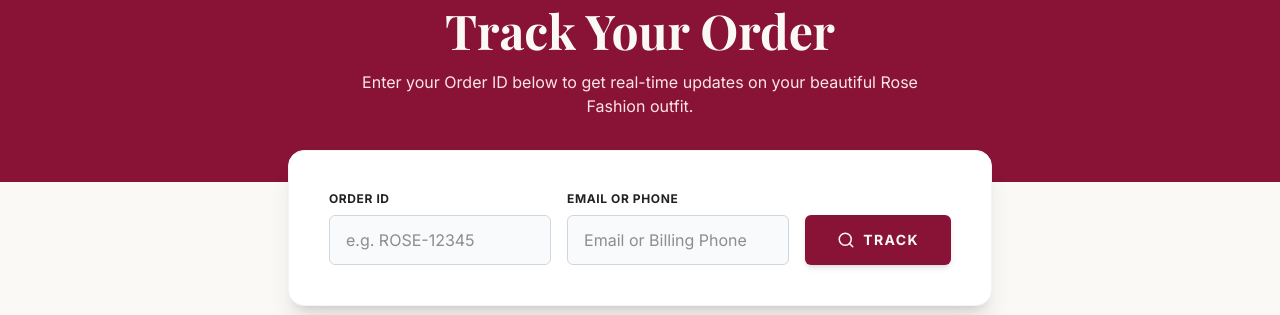
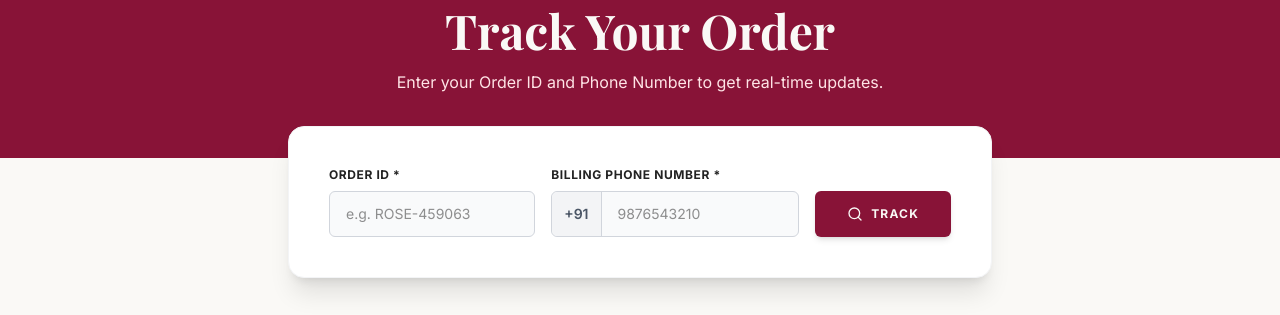
Before and after one commit to rosefashiondesigner313-afk/Rose-Fashion-Designer-s-Store, a Next.js app: page /track-order in a window 1280 px wide. Shown: the part 191-506 px from the top of the page. Built offline with nearby package versions, Linux system fonts and the light colour scheme; no server answers; a web font is replaced by a local one.

Commit message:
UI fixed Order tracking corrected and login password able to see with eye icon

```diff
--- /dev/null
+++ b/src/app/api/orders/track/route.ts
@@ -0,0 +1,38 @@
+import { NextResponse } from 'next/server';
+import connectToDatabase from '@/lib/mongodb';
+import Order from '@/models/Order';
+
+export async function GET(req: Request) {
+  try {
+    const { searchParams } = new URL(req.url);
+    const orderId = searchParams.get('orderId');
+    const phone = searchParams.get('phone');
+
+    if (!orderId || !phone) {
+      return NextResponse.json({
+        success: false,
+        message: 'Order ID and Phone Number are both required to track.'
+      }, { status: 400 });
+    }
+
+    await connectToDatabase();
+
+    // 🚀 Strict Security: Order ID AND Phone number dono match hone chahiye
+    const order = await Order.findOne({
+      orderId: orderId.trim(),
+      'shippingAddress.phone': phone.trim()
+    });
+
+    if (!order) {
+      return NextResponse.json({
+        success: false,
+        message: 'No order found matching this Order ID and Phone Number.'
+      }, { status: 404 });
+    }
+
+    return NextResponse.json({ success: true, order });
+  } catch (error) {
+    console.error('Track order error:', error);
+    return NextResponse.json({ success: false, message: 'Internal server error' }, { status: 500 });
+  }
+}
--- a/src/app/track-order/page.tsx
+++ b/src/app/track-order/page.tsx
@@ -1,17 +1,52 @@
 'use client';
 
-import { useState } from 'react';
+import { useState, useEffect } from 'react';
+import { useSearchParams } from 'next/navigation';
 import { Search, Package, CheckCircle2, Truck, Home } from 'lucide-react';
 
 export default function TrackOrderPage() {
-  const [orderId, setOrderId] = useState('');
-  const [isTracking, setIsTracking] = useState(false);
+  const searchParams = useSearchParams();
+  const initialOrderId = searchParams.get('id') || '';
 
-  // Fake submit function UI check karne ke liye
-  const handleTrack = (e: React.FormEvent) => {
+  const [orderId, setOrderId] = useState(initialOrderId);
+  const [phone, setPhone] = useState('');
+  const [orderData, setOrderData] = useState<any>(null);
+  const [isLoading, setIsLoading] = useState(false);
+  const [error, setError] = useState('');
+
+  const handleTrack = async (e: React.FormEvent) => {
     e.preventDefault();
-    if (orderId) setIsTracking(true);
+    if (!orderId || !phone) {
+      setError('Please enter both Order ID and Phone Number.');
+      return;
+    }
+
+    setIsLoading(true);
+    setError('');
+
+    try {
+      const res = await fetch(`/api/orders/track?orderId=${encodeURIComponent(orderId)}&phone=${encodeURIComponent(phone)}`);
+      const data = await res.json();
+
+      if (res.ok && data.success) {
+        setOrderData(data.order);
+      } else {
+        setError(data.message || 'Order not found. Please check your details.');
+        setOrderData(null);
+      }
+    } catch (err) {
+      setError('Network error. Please try again.');
+      setOrderData(null);
+    } finally {
+      setIsLoading(false);
+    }
   };
+
+  const currentStatus = orderData?.status || 'Processing';
+  const isPlaced = true;
+  const isProcessing = ['Processing', 'Shipped', 'Delivered'].includes(currentStatus);
+  const isShipped = ['Shipped', 'Delivered'].includes(currentStatus);
+  const isDelivered = currentStatus === 'Delivered';
 
   return (
     <div className="bg-cream min-h-screen pb-20">
@@ -20,83 +55,102 @@
       <div className="bg-brand-900 text-cream py-16 px-4 text-center">
         <h1 className="font-serif text-3xl md:text-5xl font-bold mb-4">Track Your Order</h1>
         <p className="font-sans text-brand-100 text-sm md:text-base max-w-xl mx-auto">
-          Enter your Order ID below to get real-time updates on your beautiful Rose Fashion outfit.
+          Enter your Order ID and Phone Number to get real-time updates.
         </p>
       </div>
 
       <div className="max-w-3xl mx-auto px-4 sm:px-6 lg:px-8 -mt-8 relative z-10">
 
-        {/* Tracking Form Card */}
+        {/* Tracking Form Card - Ye ab gayab nahi hoga */}
         <div className="bg-white p-6 md:p-10 rounded-2xl shadow-xl border border-gray-100">
           <form onSubmit={handleTrack} className="flex flex-col md:flex-row gap-4">
             <div className="flex-grow">
-              <label className="block text-xs font-bold text-charcoal uppercase tracking-wider mb-2">Order ID</label>
+              <label className="block text-xs font-bold text-charcoal uppercase tracking-wider mb-2">Order ID *</label>
               <input
                 type="text"
                 value={orderId}
                 onChange={(e) => setOrderId(e.target.value)}
-                className="w-full border border-gray-300 rounded-md py-3 px-4 focus:outline-none focus:border-brand-900 focus:ring-1 focus:ring-brand-900 transition-all bg-gray-50"
-                placeholder="e.g. ROSE-12345"
+                className="w-full border border-gray-300 rounded-md py-3 px-4 focus:outline-none focus:border-brand-900 bg-gray-50 text-sm"
+                placeholder="e.g. ROSE-459063"
                 required
               />
             </div>
-            <div className="flex-grow">
-              <label className="block text-xs font-bold text-charcoal uppercase tracking-wider mb-2">Email or Phone</label>
-              <input
-                type="text"
-                className="w-full border border-gray-300 rounded-md py-3 px-4 focus:outline-none focus:border-brand-900 focus:ring-1 focus:ring-brand-900 transition-all bg-gray-50"
-                placeholder="Email or Billing Phone"
-                required
-              />
-            </div>
+          <div className="flex-grow">
+  <label className="block text-xs font-bold text-charcoal uppercase tracking-wider mb-2">Billing Phone Number *</label>
+  <div className="flex items-center w-full border border-gray-300 rounded-md bg-gray-50 focus-within:border-brand-900 transition-all">
+    {/* Permanent +91 prefix box */}
+    <span className="px-3 text-sm font-semibold text-gray-600 bg-gray-100 border-r border-gray-300 py-3 rounded-l-md">
+      +91
+    </span>
+    {/* 10-digit input field */}
+    <input
+      type="tel"
+      value={phone}
+      onChange={(e) => {
+        const val = e.target.value.replace(/\D/g, '');
+        if (val.length <= 10) setPhone(val);
+      }}
+      maxLength={10}
+      className="w-full py-3 px-4 focus:outline-none bg-transparent text-sm"
+      placeholder="9876543210"
+      required
+    />
+  </div>
+</div>
             <div className="flex items-end">
               <button
                 type="submit"
-                className="w-full md:w-auto h-[50px] bg-brand-900 text-cream px-8 rounded-md font-bold uppercase tracking-widest text-sm hover:bg-brand-800 transition-colors shadow-md flex items-center justify-center gap-2"
+                disabled={isLoading}
+                className="w-full md:w-auto h-[46px] bg-brand-900 text-cream px-8 rounded-md font-bold uppercase tracking-widest text-xs hover:bg-brand-800 transition-colors shadow-md flex items-center justify-center gap-2 disabled:opacity-70"
               >
-                <Search size={18} /> Track
+                <Search size={16} /> {isLoading ? 'Checking...' : 'Track'}
               </button>
             </div>
           </form>
+
+          {error && (
+            <div className="mt-4 p-3 bg-red-50 text-red-700 text-xs rounded-lg border border-red-200 text-center">
+              {error}
+            </div>
+          )}
         </div>
 
-        {/* Tracking Result (Timeline) - Sirf tab dikhega jab Track button click hoga */}
-        {isTracking && (
-          <div className="mt-12 bg-white p-6 md:p-10 rounded-2xl shadow-md border border-gray-100 animate-in fade-in slide-in-from-bottom-4 duration-500">
+        {/* Tracking Result Timeline */}
+        {orderData && (
+          <div className="mt-12 bg-white p-6 md:p-10 rounded-2xl shadow-md border border-gray-100 animate-in fade-in duration-300">
             <div className="flex justify-between items-center border-b border-gray-100 pb-4 mb-8">
               <div>
                 <p className="text-xs text-gray-500 uppercase tracking-wider font-bold mb-1">Order Number</p>
-                <p className="font-serif text-xl font-bold text-brand-900 uppercase">{orderId}</p>
+                <p className="font-serif text-xl font-bold text-brand-900 uppercase">{orderData.orderId}</p>
               </div>
               <div className="text-right">
-                <p className="text-xs text-gray-500 uppercase tracking-wider font-bold mb-1">Estimated Delivery</p>
-                <p className="font-bold text-green-600">22 Aug, 2026</p>
+                <p className="text-xs text-gray-500 uppercase tracking-wider font-bold mb-1">Current Status</p>
+                <p className="font-bold text-brand-900 bg-brand-50 px-3 py-1 rounded-full text-xs inline-block">
+                  {orderData.status}
+                </p>
               </div>
             </div>
 
             {/* Stepper Timeline */}
             <div className="relative">
-              {/* Connecting Line */}
               <div className="absolute left-[21px] md:left-1/2 top-4 bottom-4 w-1 bg-gray-200 md:-translate-x-1/2 z-0"></div>
-              {/* Active Connecting Line (Progress) */}
-              <div className="absolute left-[21px] md:left-1/2 top-4 h-1/2 w-1 bg-brand-900 md:-translate-x-1/2 z-0"></div>
 
               <div className="space-y-12 md:space-y-0 md:flex justify-between relative z-10">
 
                 {/* Step 1 */}
                 <div className="flex md:flex-col items-center gap-4 md:gap-3 text-center">
-                  <div className="w-12 h-12 bg-brand-900 text-cream rounded-full flex items-center justify-center shadow-md">
+                  <div className={`w-12 h-12 rounded-full flex items-center justify-center shadow-md ${isPlaced ? 'bg-brand-900 text-cream' : 'bg-gray-100 text-gray-400'}`}>
                     <Package size={20} />
                   </div>
                   <div className="text-left md:text-center">
                     <p className="font-bold text-brand-900 text-sm">Order Placed</p>
-                    <p className="text-xs text-gray-500">15 Aug, 10:30 AM</p>
+                    <p className="text-xs text-gray-500">{new Date(orderData.createdAt).toLocaleDateString()}</p>
                   </div>
                 </div>
 
                 {/* Step 2 */}
                 <div className="flex md:flex-col items-center gap-4 md:gap-3 text-center">
-                  <div className="w-12 h-12 bg-brand-900 text-cream rounded-full flex items-center justify-center shadow-md">
+                  <div className={`w-12 h-12 rounded-full flex items-center justify-center shadow-md ${isProcessing ? 'bg-brand-900 text-cream' : 'bg-gray-100 text-gray-400'}`}>
                     <CheckCircle2 size={20} />
                   </div>
                   <div className="text-left md:text-center">
@@ -105,25 +159,25 @@
                   </div>
                 </div>
 
-                {/* Step 3 (Current) */}
+                {/* Step 3 */}
                 <div className="flex md:flex-col items-center gap-4 md:gap-3 text-center">
-                  <div className="w-12 h-12 bg-brand-100 text-brand-900 border-2 border-brand-900 rounded-full flex items-center justify-center shadow-md">
+                  <div className={`w-12 h-12 rounded-full flex items-center justify-center shadow-md ${isShipped ? 'bg-brand-900 text-cream' : 'bg-gray-100 text-gray-400'}`}>
                     <Truck size={20} />
                   </div>
                   <div className="text-left md:text-center">
                     <p className="font-bold text-brand-900 text-sm">Shipped</p>
-                    <p className="text-xs text-gray-500">Pending</p>
+                    <p className="text-xs text-gray-500">{isShipped ? 'On the way' : 'Pending'}</p>
                   </div>
                 </div>
 
                 {/* Step 4 */}
                 <div className="flex md:flex-col items-center gap-4 md:gap-3 text-center">
-                  <div className="w-12 h-12 bg-gray-100 text-gray-400 rounded-full flex items-center justify-center shadow-sm">
+                  <div className={`w-12 h-12 rounded-full flex items-center justify-center shadow-md ${isDelivered ? 'bg-green-600 text-white' : 'bg-gray-100 text-gray-400'}`}>
                     <Home size={20} />
                   </div>
                   <div className="text-left md:text-center">
-                    <p className="font-bold text-gray-400 text-sm">Delivered</p>
-                    <p className="text-xs text-gray-400">Pending</p>
+                    <p className="font-bold text-gray-800 text-sm">Delivered</p>
+                    <p className="text-xs text-gray-500">{isDelivered ? 'Completed' : 'Pending'}</p>
                   </div>
                 </div>
 
```
Also changed, not shown: src/app/api/admin/orders/route.ts (+17 -6 lines), src/app/login/page.tsx (+25 -18 lines).
